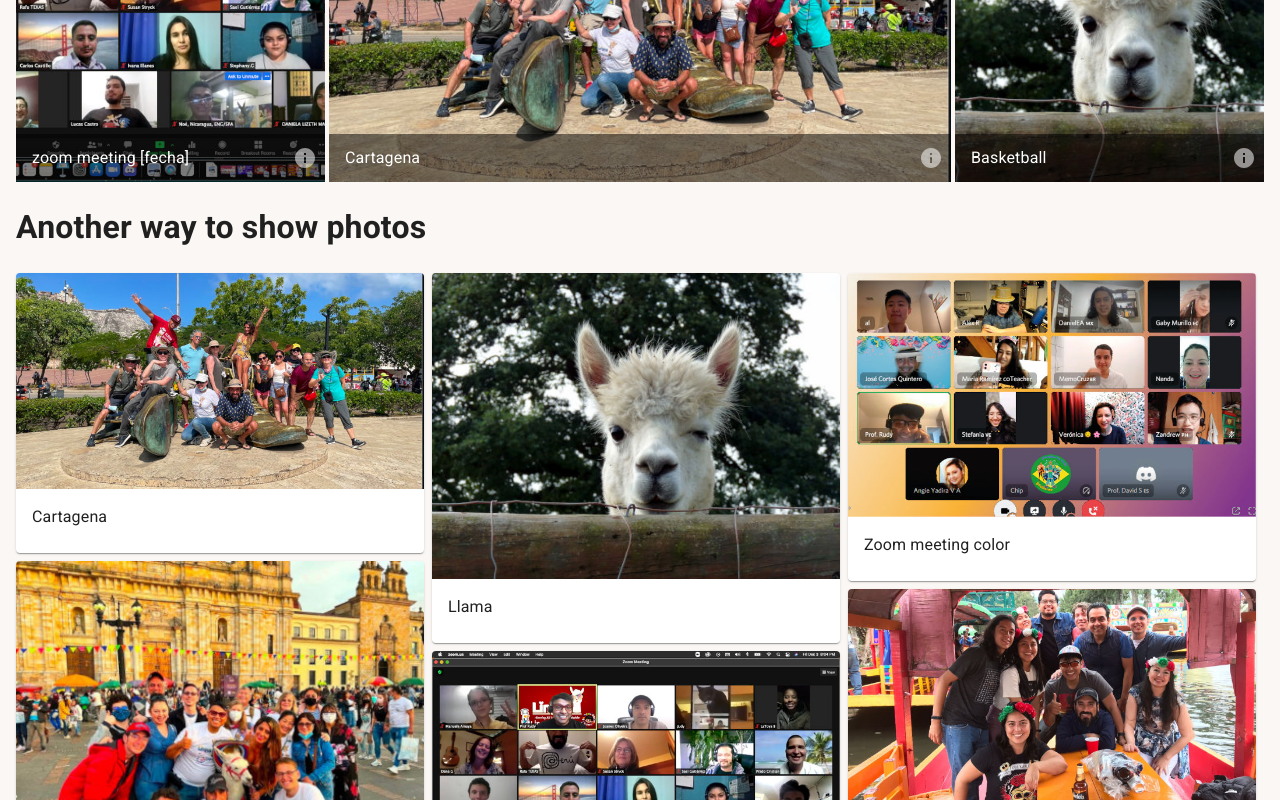
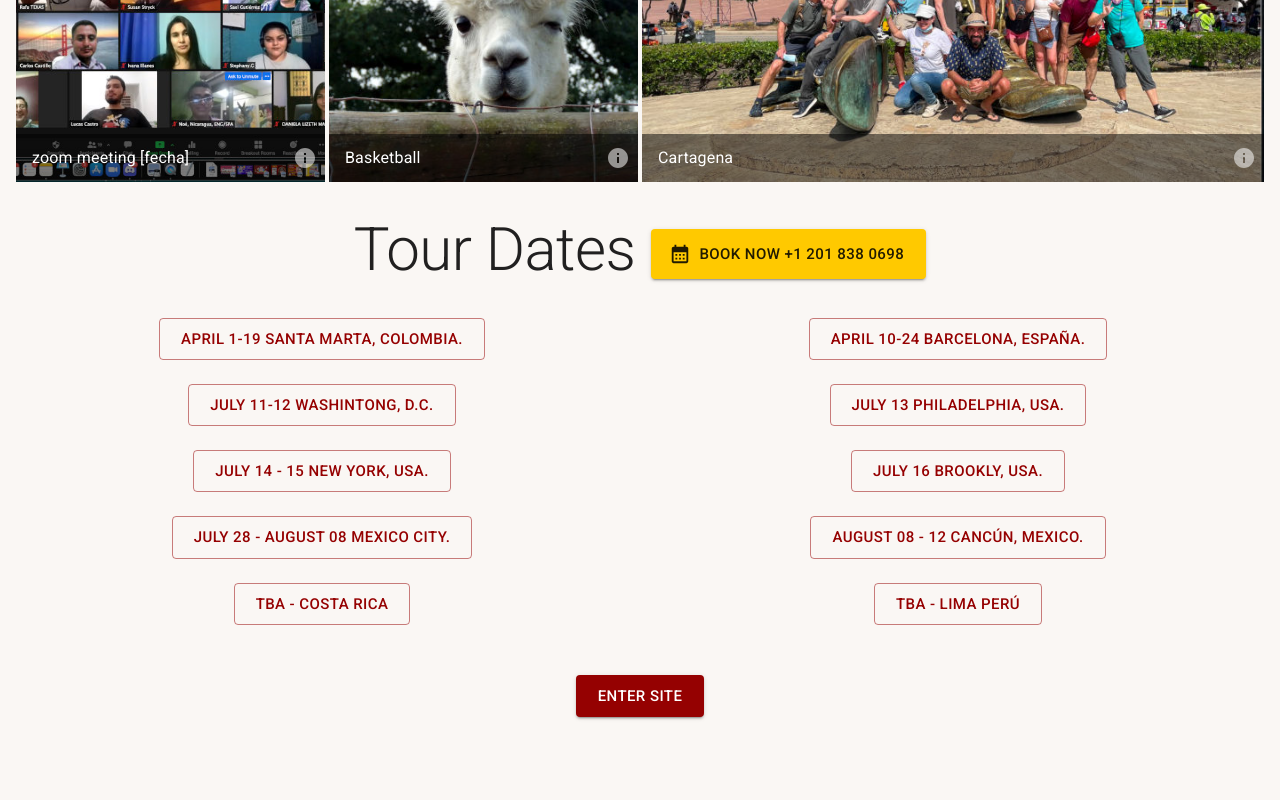
Before and after one commit to jaimeCervantes/linguallama-wireframes, a React (Create React App) app: page / in a window 1280 px wide. Shown: the part 1020-1820 px from the top of the page. After the commit the page ends 1753 px from the top, so only its background shows below. Built offline with nearby package versions, Linux system fonts and the light colour scheme.

Commit message:
feat: add tour dates

```diff
--- a/package.json
+++ b/package.json
@@ -6,7 +6,7 @@
     "@emotion/react": "^11.8.1",
     "@emotion/styled": "^11.8.1",
     "@fontsource/roboto": "^4.5.3",
-    "@mui/icons-material": "^5.4.4",
+    "@mui/icons-material": "^5.5.0",
     "@mui/lab": "^5.0.0-alpha.71",
     "@mui/material": "^5.4.4",
     "@testing-library/jest-dom": "^5.16.2",
--- a/src/App.js
+++ b/src/App.js
@@ -1,12 +1,13 @@
 import logo from './resources/red-logo_500.png';
 import './App.css';
-import { Stack } from '@mui/material';
+import { Grow, Stack } from '@mui/material';
 import LlamaImageList from './LlamaImageList/LlamaImageList';
-import LlamaMasonry from './LlamaMasonry/LlamaMasonry';
+import LlamaTourDates from './LlamaTourDates/LlamaTourDates';
 
 function App() {
   return (
     <>
+      <header>
         <Stack>
           <img src={logo} alt="Logo"
             style={{
@@ -15,13 +16,15 @@ function App() {
               alignSelf: 'center'
             }}/>
         </Stack>
+      </header>
 
+      <main>
         <div style={{marginTop: '16px', marginBottom: '16px', height: '1px'}}></div>
 
         <LlamaImageList></LlamaImageList>
 
-      <h1>Another way to show photos</h1>
-      <LlamaMasonry></LlamaMasonry>
+        <LlamaTourDates></LlamaTourDates>
+      </main>
     </>
   );
 }
--- a/src/LlamaImageList/images.js
+++ b/src/LlamaImageList/images.js
@@ -31,14 +31,14 @@ const items = [
     title: 'zoom meeting [fecha]',
   },
   {
+    img: llama,
+    title: 'Basketball',
+  },
+  {
     img: cartagena,
     title: 'Cartagena',
     cols: 2
   },
-  {
-    img: llama,
-    title: 'Basketball',
-  },
 ];
 
 export default items;
--- /dev/null
+++ b/src/LlamaTourDates/LlamaTourDates.js
@@ -0,0 +1,47 @@
+import { Typography, Grid, Button, Box } from "@mui/material";
+import CalendarMonthIcon from '@mui/icons-material/CalendarMonth';
+import Grow from '@mui/material/Grow';
+import tours from './tours';
+
+export default function LlamaTourDates() {
+  return (
+    <section>
+      <header>
+        <Typography variant="h2" sx={{ marginTop: '32px', marginBottom: '32px', textAlign: 'center' }}>
+          Tour Dates
+          <Button
+            sx={{ marginLeft: '16px', height: '50px'}}
+            variant="contained"
+            color="secondary"
+            size="large"
+            startIcon={<CalendarMonthIcon fontSize="large"/>}
+          >
+            Book now  +1 201 838 0698
+          </Button>
+        </Typography>
+      </header>
+
+      <Grid container spacing={{ xs: 2, md: 3 }}>
+        {tours.map((item) => (
+          <Grow in={true}>
+            <Grid item xs={12} sm={6} key={item.title} sx={{ cursor: 'pointer' }}>
+              <Typography variant="h5" component="p" sx={{textAlign: 'center'}}>
+                <Button variant="outlined" size="large">{item.title}</Button>
+              </Typography>
+            </Grid>
+          </Grow>
+        ))}
+      </Grid>
+
+      <Box sx={{ textAlign: 'center', marginTop: '50px'}}>
+        <Button
+          variant="contained"
+          color="primary"
+          size="large"
+        >
+          Enter site
+        </Button>
+      </Box>
+    </section>
+  );
+}
--- /dev/null
+++ b/src/LlamaTourDates/tours.js
@@ -0,0 +1,34 @@
+const tours = [
+  {
+    title: 'April 1-19 Santa Marta, Colombia.'
+  },
+  {
+    title: 'April 10-24 Barcelona, España.'
+  },
+  {
+    title: 'July 11-12 Washintong, D.C.'
+  },
+  {
+    title: 'July 13 Philadelphia, USA.'
+  },
+  {
+    title: 'July 14 - 15 New York, USA.'
+  },
+  {
+    title: 'July 16 Brookly, USA.'
+  },
+  {
+    title: 'July 28 - August 08 Mexico City.'
+  },
+  {
+    title: 'August 08 - 12 Cancún, Mexico.'
+  },
+  {
+    title: 'TBA - Costa Rica'
+  },
+  {
+    title: 'TBA - Lima Perú'
+  }
+];
+
+export default tours;
--- a/src/theme.js
+++ b/src/theme.js
@@ -4,10 +4,10 @@ import { createTheme } from '@mui/material/styles';
 const theme = createTheme({
   palette: {
     primary: {
-      main: '#556cd6',
+      main: '#950101',
     },
     secondary: {
-      main: '#19857b',
+      main: '#FFC900',
     },
     error: {
       main: red.A400,
```
Also changed, not shown: 1 other file (tests, documents, lock files or other folders). Lines whose indentation alone changed are shown as unchanged.
